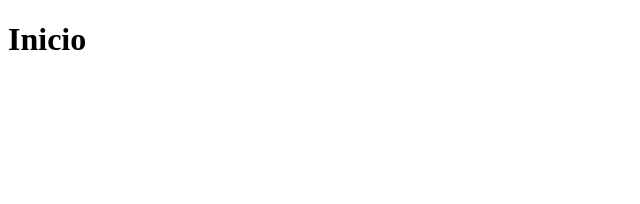
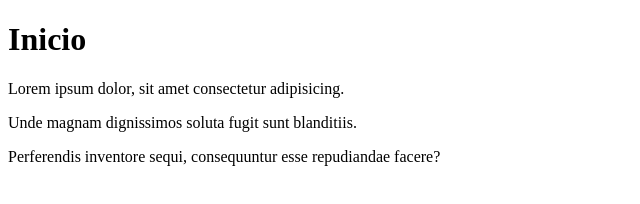
Before and after one commit to jdrjuan/sitio-web-9, a plain HTML site: page index.html in a window 1280 px wide. Shown: the whole page, without its empty margins (0-640 px from the left). Drawn offline with Linux system fonts and the light colour scheme.

Commit message:
Agrega 3 párrafos en index.html

```diff
--- a/index.html
+++ b/index.html
@@ -8,5 +8,8 @@
 <body>
     <h1>Inicio</h1>
 
+    <p>Lorem ipsum dolor, sit amet consectetur adipisicing.</p>
+    <p>Unde magnam dignissimos soluta fugit sunt blanditiis.</p>
+    <p>Perferendis inventore sequi, consequuntur esse repudiandae facere?</p>
 </body>
 </html>
```
